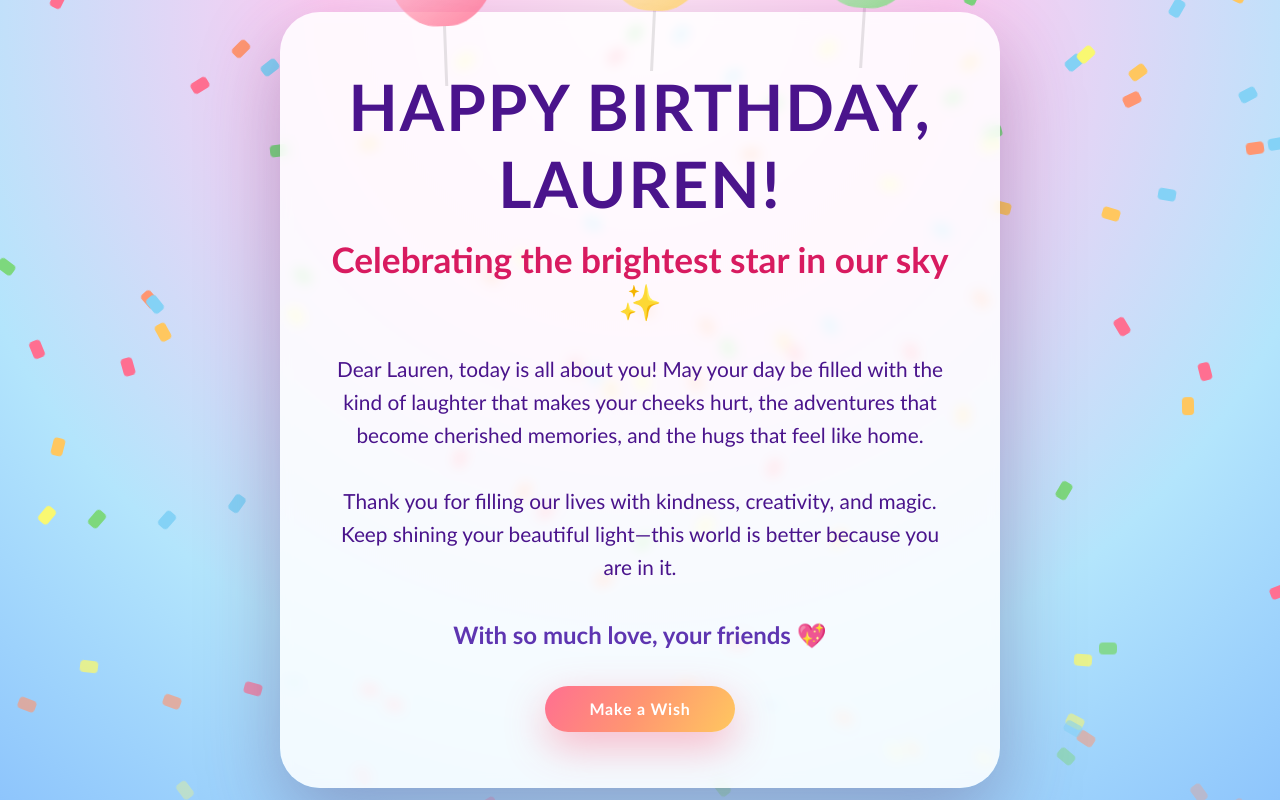
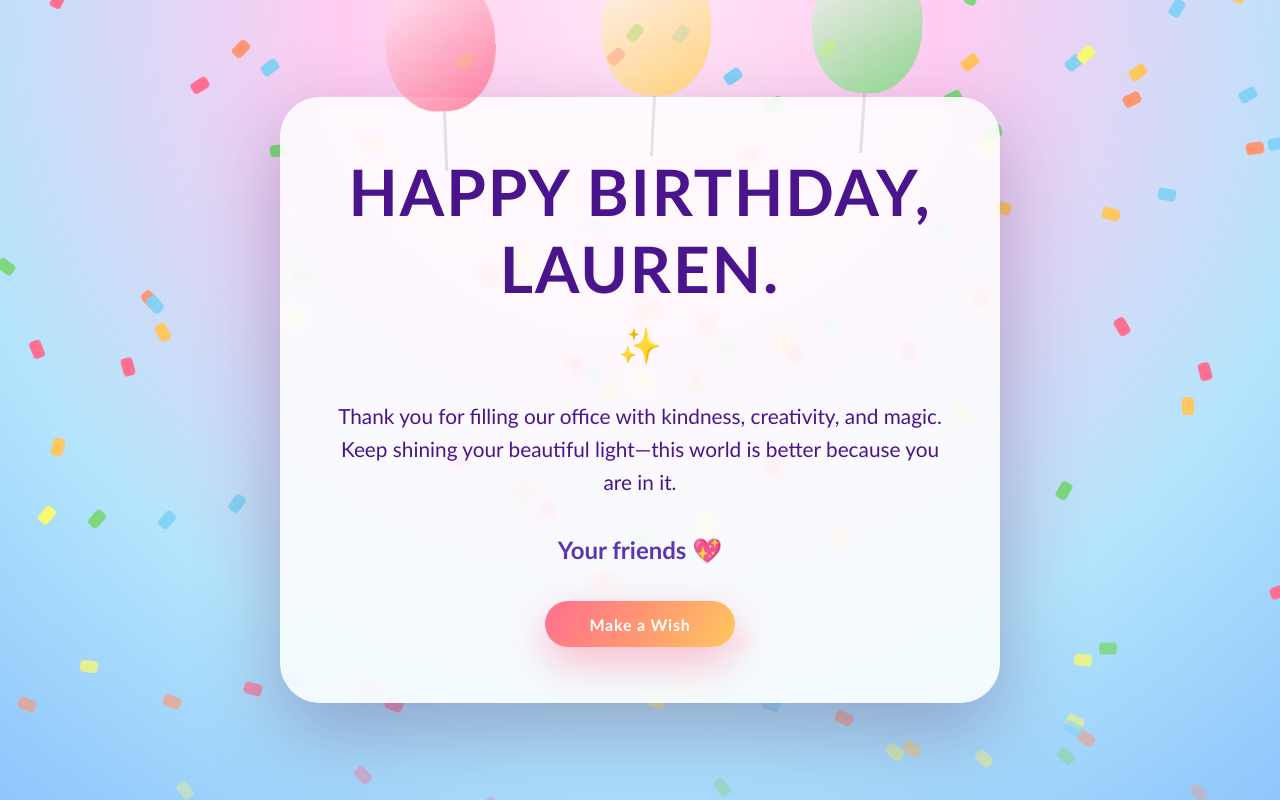
Before and after one commit to consequentlyvaluable/LaurensBirthday, a plain HTML site: page index.html in a window 1280 px wide. Drawn offline with Linux system fonts and the light colour scheme.

Commit message:
Revise birthday greeting and signature text
Updated birthday message and signature in HTML.

```diff
--- a/index.html
+++ b/index.html
@@ -1,6 +1,7 @@
 <!DOCTYPE html>
 <html lang="en">
 <head>
+  <link rel="icon" type="image/png" sizes="32x32" href="/favicon-32x32.png">
   <meta charset="UTF-8" />
   <meta name="viewport" content="width=device-width, initial-scale=1.0" />
   <title>Happy Birthday, Lauren!</title>
@@ -183,18 +184,16 @@
       <div class="balloon"></div>
       <div class="balloon"></div>
     </div>
-    <h1>Happy Birthday, Lauren!</h1>
-    <h2>Celebrating the brightest star in our sky ✨</h2>
+    <h1>Happy Birthday, Lauren.</h1>
+    <h2>✨</h2>
     <p>
-      Dear Lauren, today is all about you! May your day be filled with the kind of
-      laughter that makes your cheeks hurt, the adventures that become cherished
-      memories, and the hugs that feel like home.
+
     </p>
     <p>
-      Thank you for filling our lives with kindness, creativity, and magic. Keep
+      Thank you for filling our office with kindness, creativity, and magic. Keep
       shining your beautiful light—this world is better because you are in it.
     </p>
-    <p class="signature">With so much love, your friends 💖</p>
+    <p class="signature">Your friends 💖</p>
     <a class="cta-button" href="#" onclick="makeAWish(event)">Make a Wish</a>
   </div>
   <script>
```
